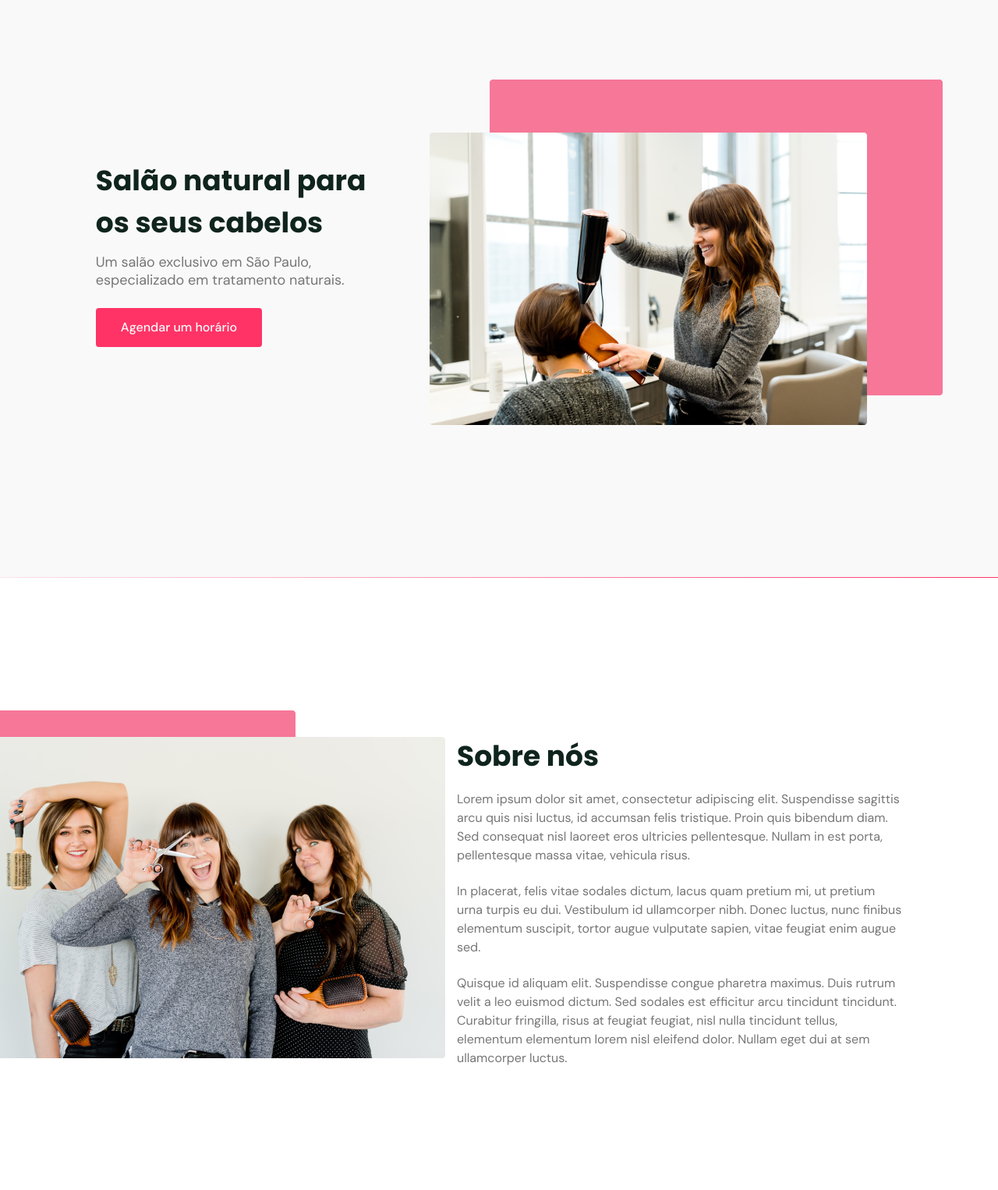
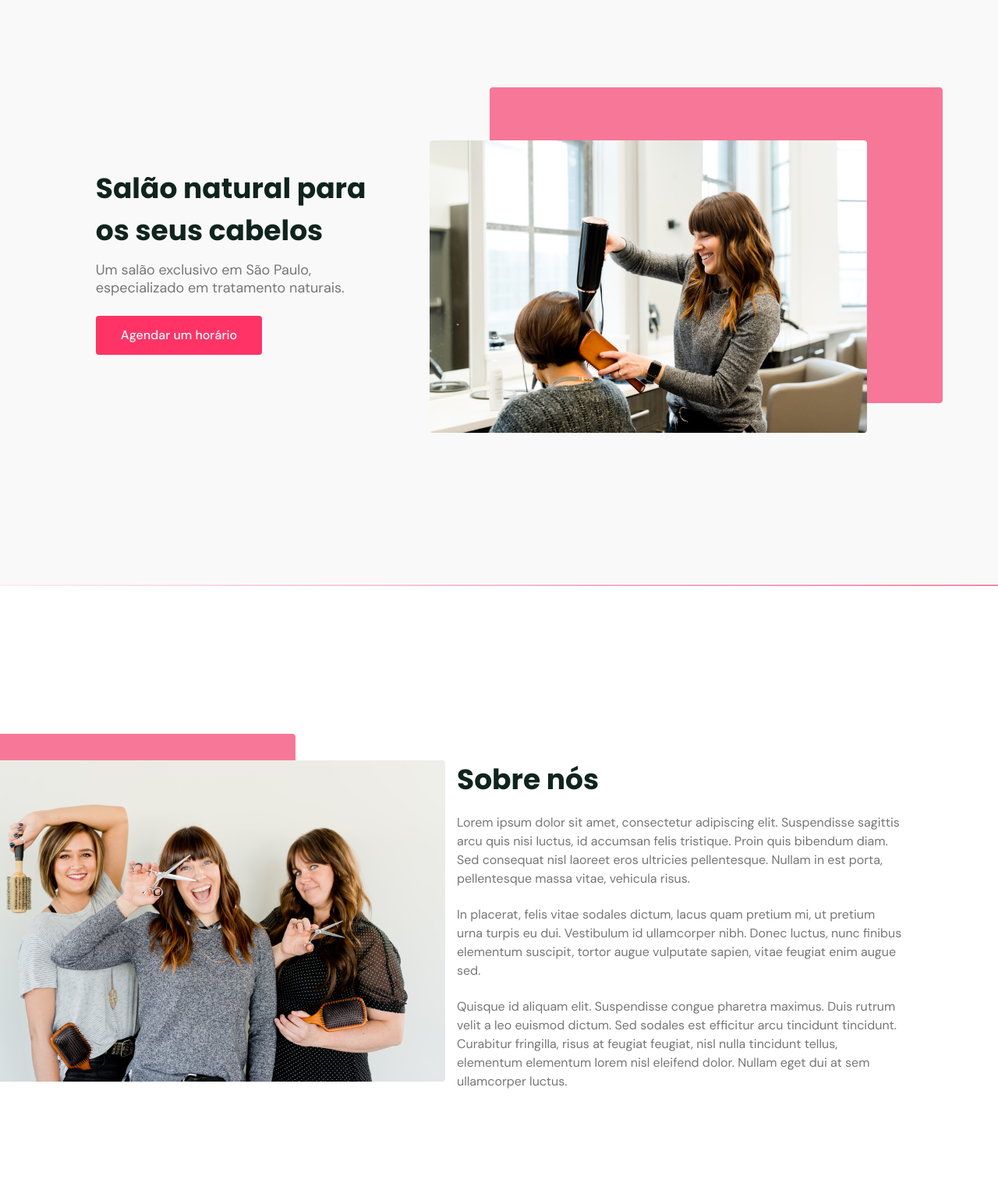
Before and after one commit to Makson19/beautysalon-landing-page, a Gatsby site: page / in a window 1280 px wide. Shown: the part 74-1600 px from the top of the page at 78% size. Built offline with nearby package versions, Linux system fonts and the light colour scheme; Gatsby itself is replaced by a stand-in of ours.

Commit message:
config nav menu and update README file

```diff
--- a/src/components/About/index.jsx
+++ b/src/components/About/index.jsx
@@ -6,7 +6,7 @@
 
 const About = () => {
   return (
-    <section css={sectionAbout}>
+    <section css={sectionAbout} id="about">
       <div className="container">
         <div css={image} data-aos="fade" data-aos-delay="800">
           <img src={Image} alt="mulheres segurando ferramentas de salão de beleza" />
--- a/src/components/About/styles.js
+++ b/src/components/About/styles.js
@@ -5,7 +5,7 @@ export const sectionAbout = css`
   padding: 8rem 0;
 
   @media (min-width: 1024px) {
-    padding: 17rem 0;
+    padding: 19rem 0;
     .container {
       display: flex;
       justify-content: space-between;
--- a/src/components/Header/index.jsx
+++ b/src/components/Header/index.jsx
@@ -26,16 +26,16 @@ const Header = () => {
               <Link to="#">Início</Link>
             </li>
             <li>
-              <Link to="#">Sobre</Link>
+              <Link to="#about">Sobre</Link>
             </li>
             <li>
-              <Link to="#">Serviços</Link>
+              <Link to="#services">Serviços</Link>
             </li>
             <li>
-              <Link to="#">Depoimentos</Link>
+              <Link to="#testimonials">Depoimentos</Link>
             </li>
             <li>
-              <Link to="#">Contato</Link>
+              <Link to="#contact">Contato</Link>
             </li>
           </ul>
         </nav>
--- a/src/components/Start/styles.js
+++ b/src/components/Start/styles.js
@@ -6,7 +6,7 @@ export const sectionStart = css`
   padding: 3.2rem 0 7.9rem 0;
 
   @media (min-width: 1024px) {
-    padding: 10.4rem 0 19.2rem 0;
+    padding: 11.4rem 0 19.2rem 0;
     .container {
       align-items: center;
       display: flex;
```
Also changed, not shown: README.md, 2 other files.
